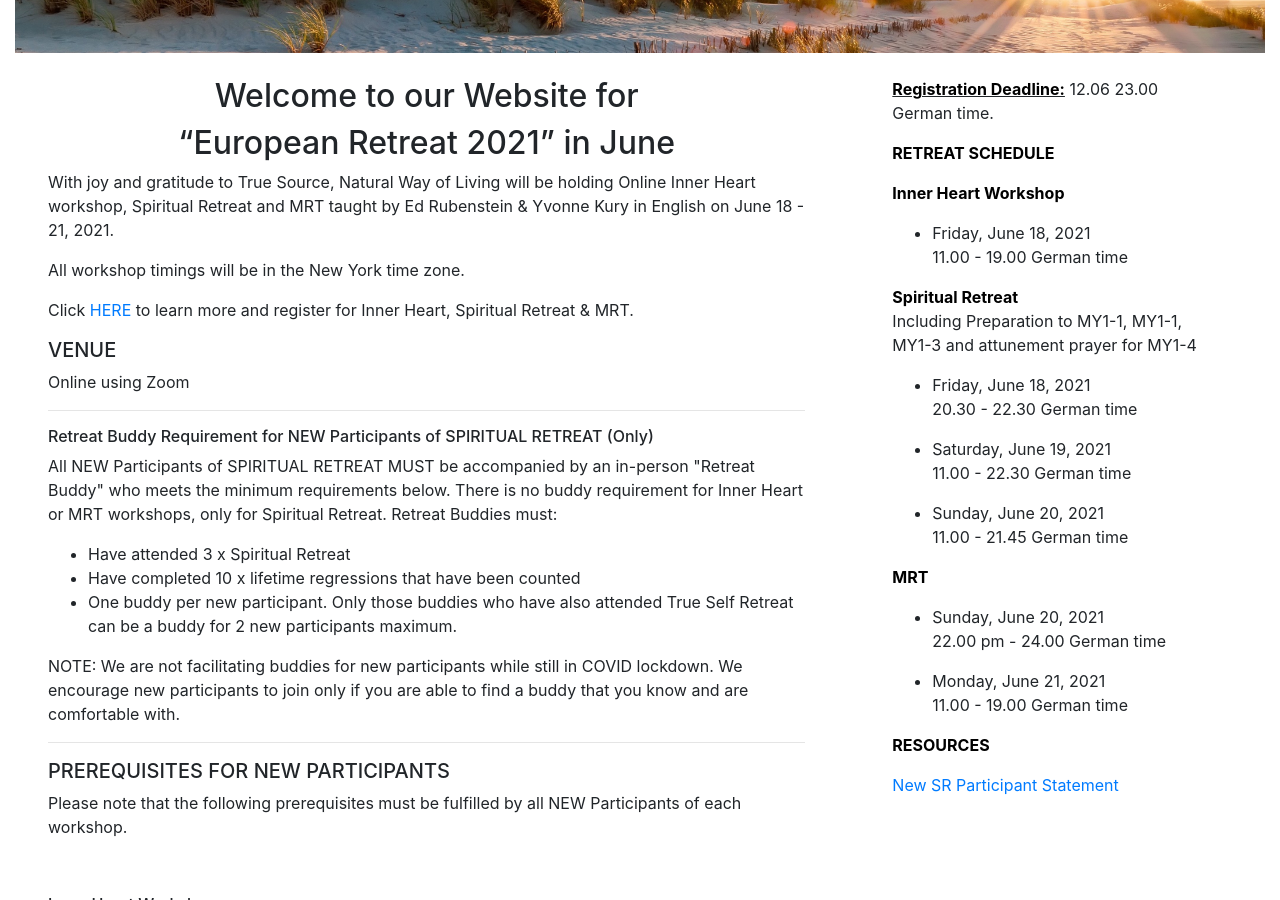
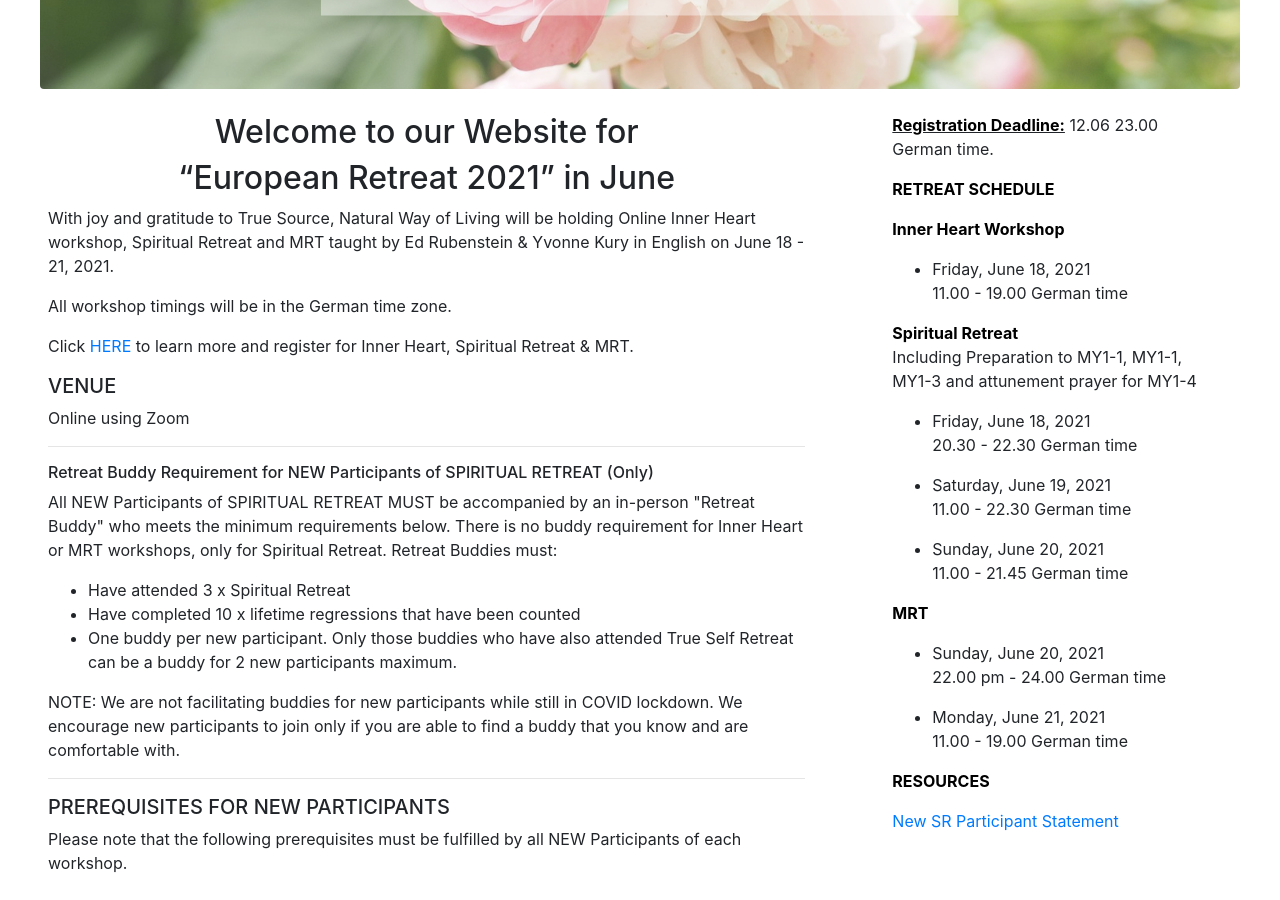
Before and after one commit to dizzy42/retreat_europe_2021, a Jekyll site: the page built from index.html, in a window 1280 px wide and 900 px high, scrolled down 367 px. Built offline with Jekyll 4.4.1, drawn with Linux system fonts in a browser that asks for light colours.

Commit message:
Added new banner image, and updated small text

```diff
--- a/_includes/header.html
+++ b/_includes/header.html
@@ -12,5 +12,5 @@
 
   </div>
 </header>
-<img src="{{site.baseurl}}/assets/images/banner_germany_2019.jpg" style="max-width:100%; height:auto; display:block" />
+<img src="{{site.baseurl}}/assets/images/OL_SPR_2021_01.png" class="rounded mx-auto d-block" />
 <br/>
--- a/index.html
+++ b/index.html
@@ -8,7 +8,7 @@
 		<h2 align="center">Welcome to our Website for</h2>
 		<h2 align="center">“European Retreat 2021” in June</h2>
 		<p>With joy and gratitude to True Source, Natural Way of Living will be holding Online Inner Heart workshop, Spiritual Retreat and MRT taught by Ed Rubenstein &amp; Yvonne Kury in English on June 18&nbsp;- 21, 2021.</p>
-		<p>All workshop timings will be&nbsp;in the New York time zone.</p>
+		<p>All workshop timings will be&nbsp;in the German time zone.</p>
 		<p>Click <a href="/registration">HERE</a> to learn more and register for Inner Heart, Spiritual Retreat &amp; MRT.</p>
 
 		<h5>VENUE</h5>
```
Also changed, not shown: assets/images/OL_SPR_2021_01.png (added).
